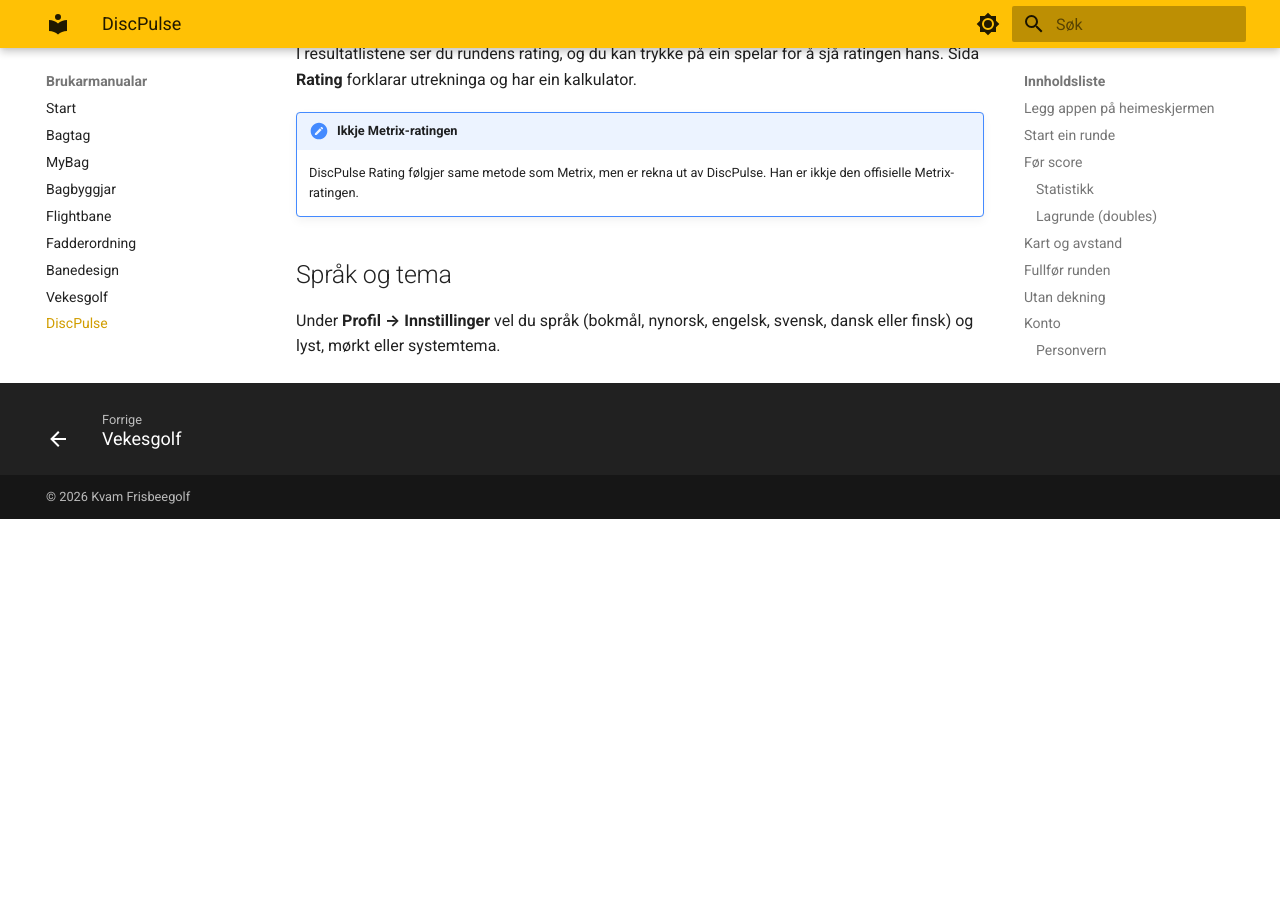
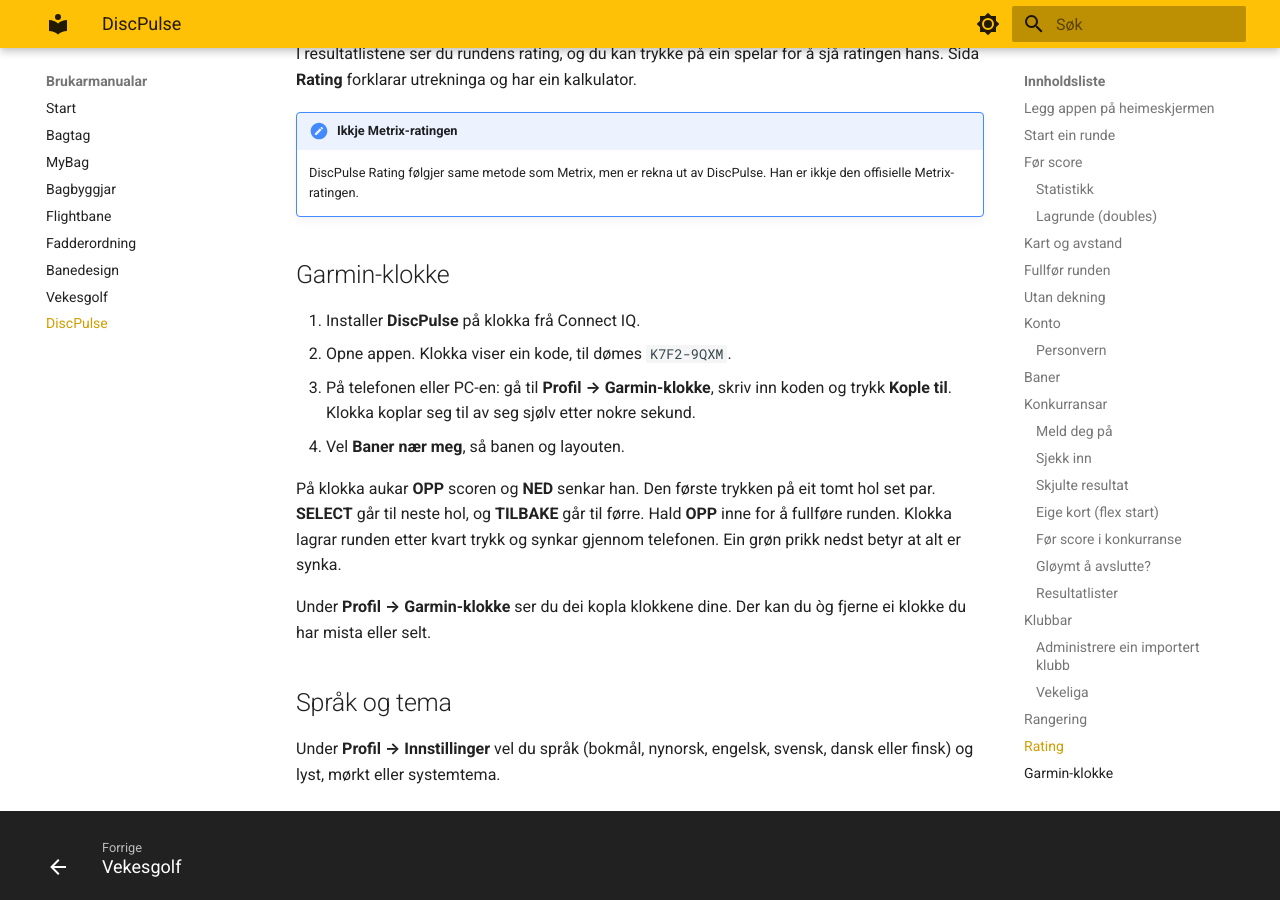
Before and after one commit to hanses89/manuals, an MkDocs documentation site: the page built from docs/discpulse.md, in a window 1280 px wide and 900 px high, scrolled down 7206 px. Built offline with MkDocs 1.6.1 and Material for MkDocs 9.7.7, drawn with Linux system fonts in a browser that asks for light colours; before the commit the page ends 7725 px from its top, so only the background shows below that.

Commit message:
manual: sync from discpulse.app @ c1f66bbf2f4cce4fde53248dde565fc2e3938698

```diff
--- a/docs/discpulse.md
+++ b/docs/discpulse.md
@@ -289,6 +289,22 @@ ratingen hans. Sida **Rating** forklarar utrekninga og har ein kalkulator.
     DiscPulse Rating følgjer same metode som Metrix, men er rekna ut av DiscPulse.
     Han er ikkje den offisielle Metrix-ratingen.
 
+## Garmin-klokke
+
+1. Installer **DiscPulse** på klokka frå Connect IQ.
+2. Opne appen. Klokka viser ein kode, til dømes `K7F2-9QXM`.
+3. På telefonen eller PC-en: gå til **Profil → Garmin-klokke**, skriv inn koden og
+   trykk **Kople til**. Klokka koplar seg til av seg sjølv etter nokre sekund.
+4. Vel **Baner nær meg**, så banen og layouten.
+
+På klokka aukar **OPP** scoren og **NED** senkar han. Den første trykken på eit
+tomt hol set par. **SELECT** går til neste hol, og **TILBAKE** går til førre. Hald
+**OPP** inne for å fullføre runden. Klokka lagrar runden etter kvart trykk og synkar
+gjennom telefonen. Ein grøn prikk nedst betyr at alt er synka.
+
+Under **Profil → Garmin-klokke** ser du dei kopla klokkene dine. Der kan du òg
+fjerne ei klokke du har mista eller selt.
+
 ## Språk og tema
 
 Under **Profil → Innstillinger** vel du språk (bokmål, nynorsk, engelsk,
```
